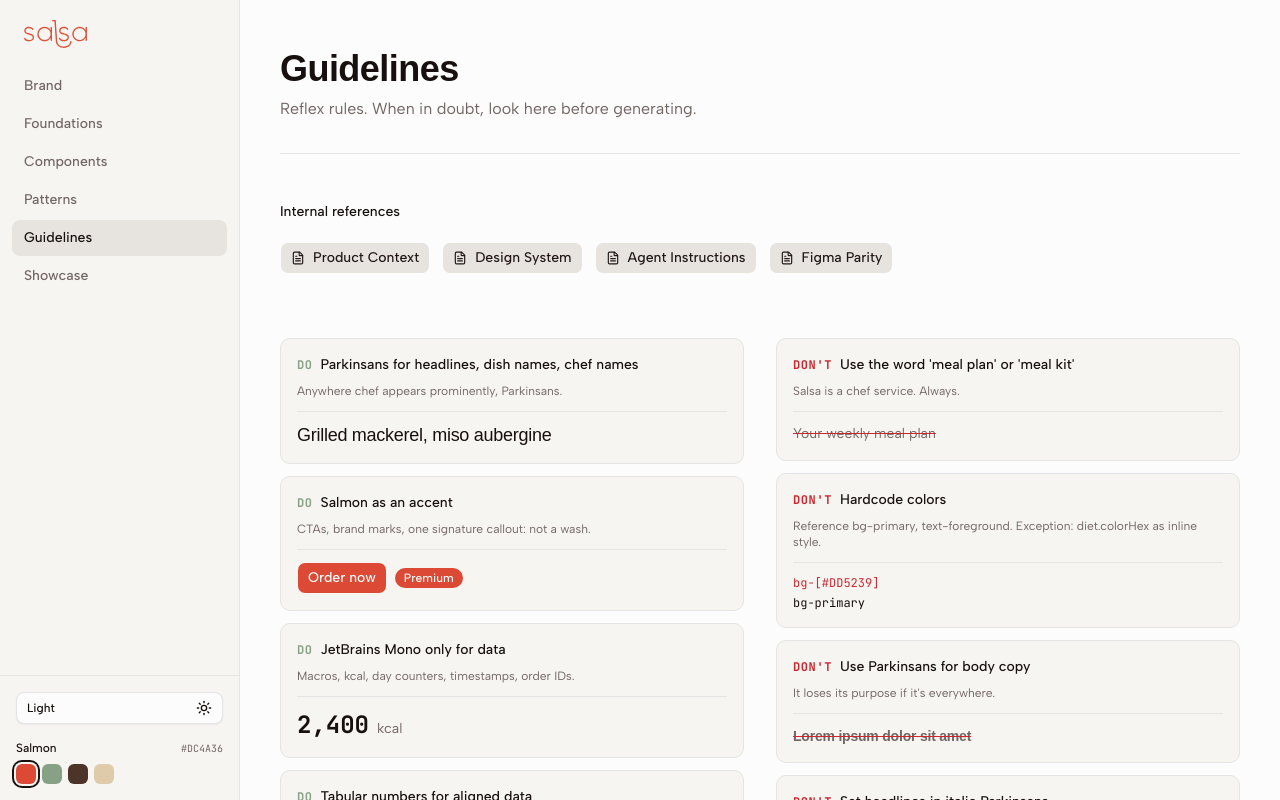
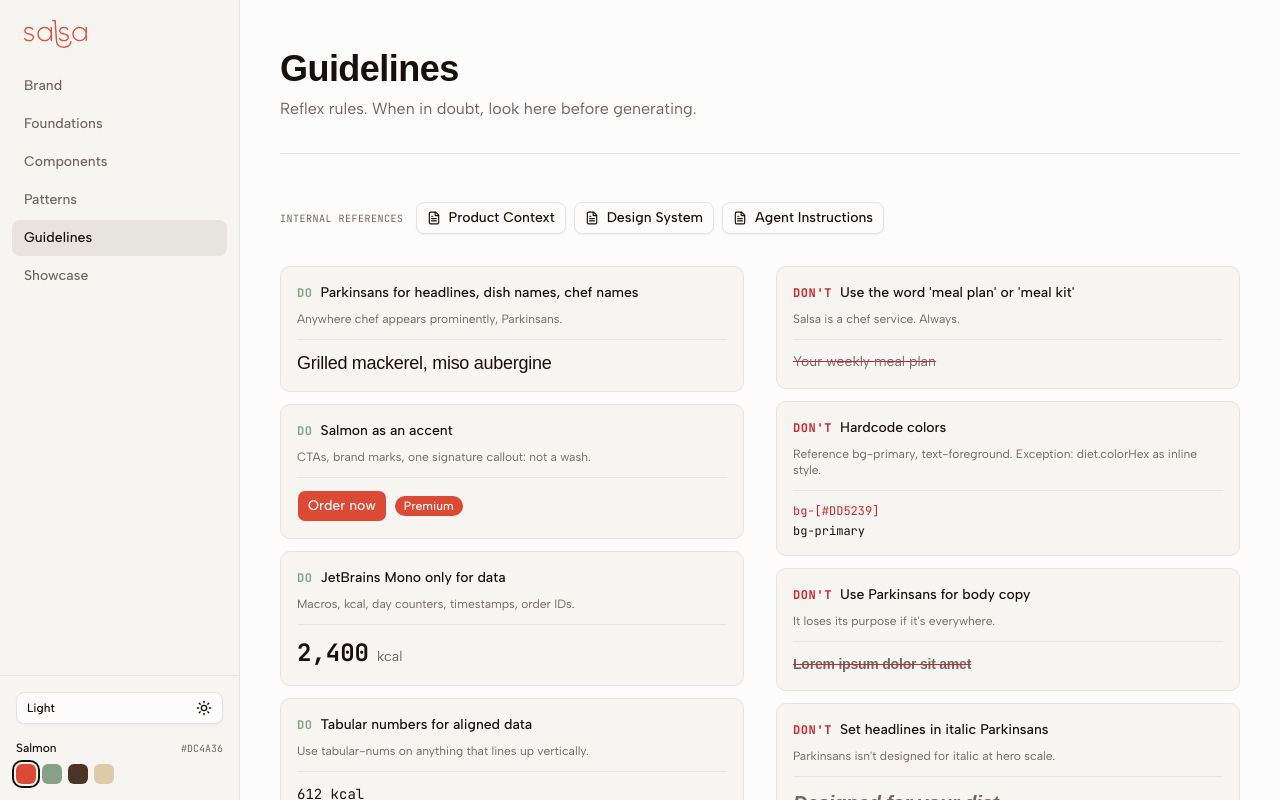
Before and after one commit to appliedllc/sc-brand, a Next.js app: page /system/guidelines in a window 1280 px wide. Shown: the top 800 px of the page. Built offline with nearby package versions, Linux system fonts and the light colour scheme; a web font is replaced by a local one.

Commit message:
feat: align internal references styling and exclude FIGMA-DS from git

```diff
--- a/src/app/system/guidelines/markdown-viewer.tsx
+++ b/src/app/system/guidelines/markdown-viewer.tsx
@@ -55,7 +55,7 @@ export function MarkdownViewer({ filename, label }: MarkdownViewerProps) {
   return (
     <Dialog onOpenChange={(open) => open && loadContent()}>
       <DialogTrigger asChild>
-        <Button variant="secondary" size="sm" className="gap-2">
+        <Button variant="outline" size="sm" className="gap-2">
           <FileTextIcon className="size-3.5" />
           {label}
         </Button>
@@ -80,7 +80,7 @@ export function MarkdownViewer({ filename, label }: MarkdownViewerProps) {
             variant="outline"
             size="sm"
             onClick={handleCopy}
-            className="h-9 gap-1.5 px-3 text-sm"
+            className="h-9 flex-1 gap-1.5 px-3 text-sm"
           >
             {copied ? (
               <CheckIcon className="size-4" />
@@ -93,7 +93,7 @@ export function MarkdownViewer({ filename, label }: MarkdownViewerProps) {
             variant="outline"
             size="sm"
             onClick={handleDownload}
-            className="h-9 gap-1.5 px-3 text-sm"
+            className="h-9 flex-1 gap-1.5 px-3 text-sm"
           >
             <DownloadIcon className="size-4" />
             Download .md
--- a/src/app/system/guidelines/page.tsx
+++ b/src/app/system/guidelines/page.tsx
@@ -8,7 +8,6 @@ const docs = [
   { filename: "PRODUCT.md", label: "Product Context" },
   { filename: "DESIGN.md", label: "Design System" },
   { filename: "AGENTS.md", label: "Agent Instructions" },
-  { filename: "FIGMA-DS.md", label: "Figma Parity" },
 ];
 
 const dos = [
@@ -189,13 +188,14 @@ export default function GuidelinesPage() {
         subtitle="Reflex rules. When in doubt, look here before generating."
       />
 
-      <Section label="Internal references">
-        <div className="flex flex-wrap gap-3">
-          {docs.map((doc) => (
-            <MarkdownViewer key={doc.filename} {...doc} />
-          ))}
-        </div>
-      </Section>
+      <div className="mb-6 flex flex-wrap items-center gap-2 md:mb-8">
+        <span className="mr-1 font-mono text-[10px] uppercase tracking-wider text-muted-foreground">
+          Internal references
+        </span>
+        {docs.map((doc) => (
+          <MarkdownViewer key={doc.filename} {...doc} />
+        ))}
+      </div>
 
       <div className="grid grid-cols-1 gap-6 md:grid-cols-2 md:gap-8">
         <div className="flex flex-col gap-3">
```
Also changed, not shown: 2 other files (tests, documents, lock files or other folders).
